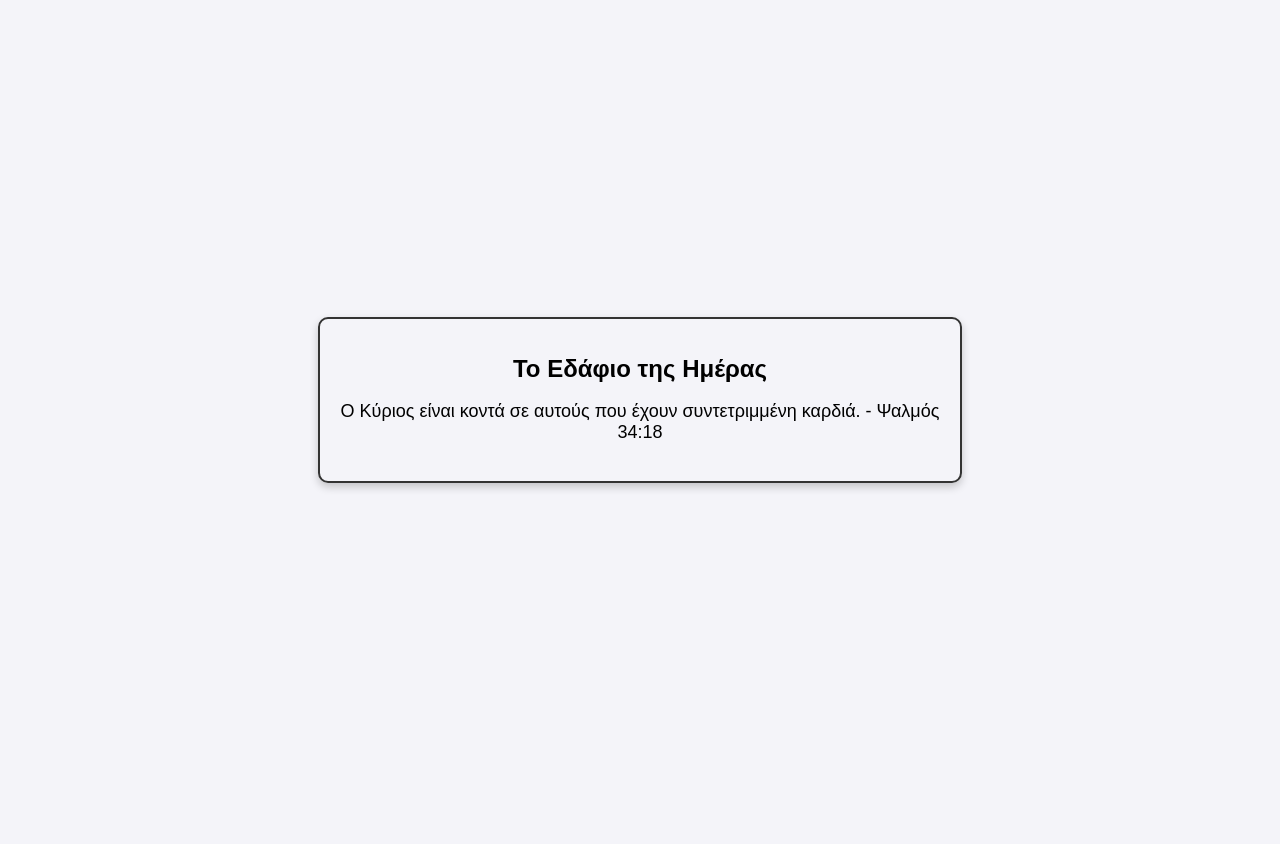
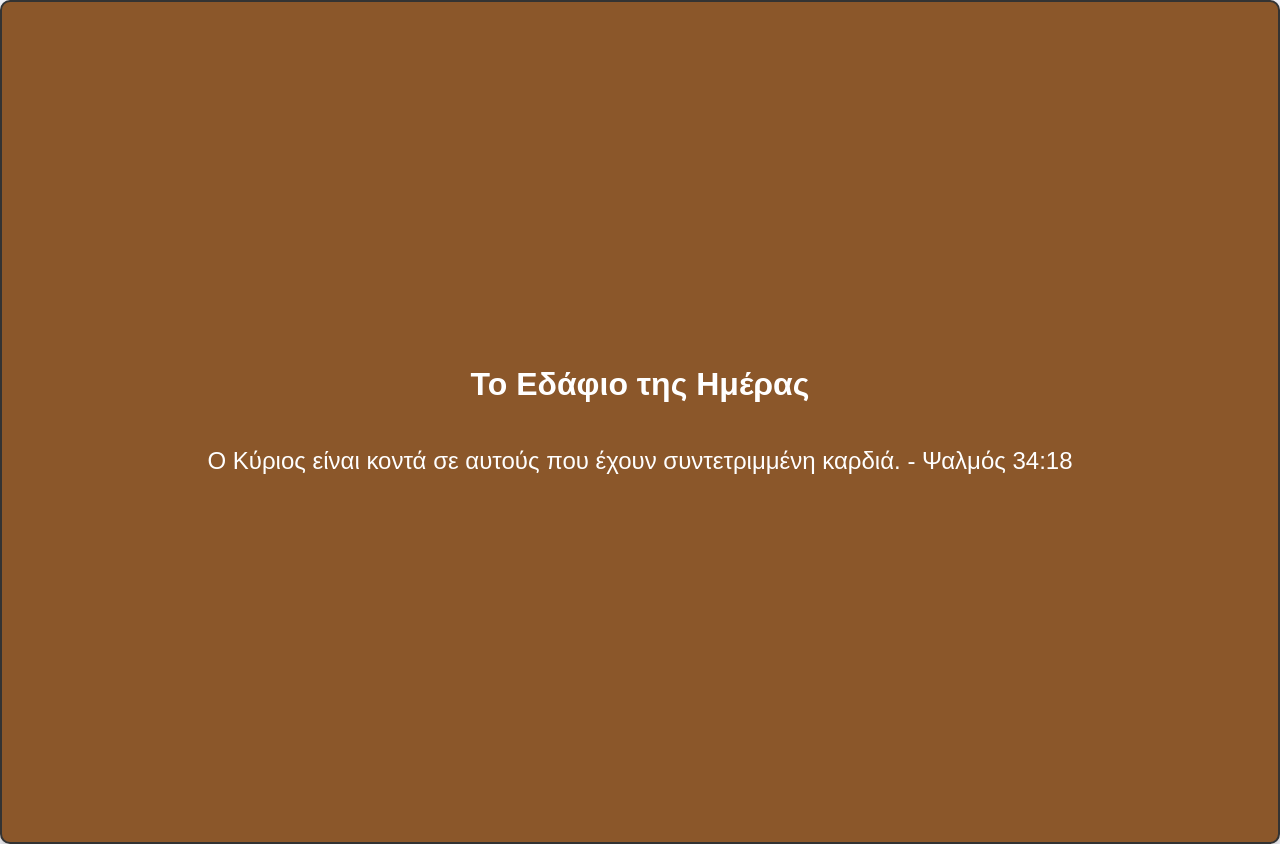
Before and after one commit to Avraamniki15/-, a plain HTML site: page index.html in a window 1280 px wide. Before the commit the page ends 800 px from the top, so only its background shows below. Drawn offline with Linux system fonts and the light colour scheme.

Commit message:
Update index.html

```diff
--- a/index.html
+++ b/index.html
@@ -13,24 +13,30 @@
       min-height: 100vh;
       margin: 0;
       background-color: #f4f4f9;
+      overflow: hidden;
     }
     .verse-box {
-      width: 80%;
-      max-width: 600px;
+      width: 100vw;  /* Ορίζει το πλάτος του κουτιού στο 100% της οθόνης */
+      height: 100vh; /* Ορίζει το ύψος του κουτιού στο 100% της οθόνης */
       padding: 20px;
       border: 2px solid #333;
       border-radius: 10px;
       text-align: center;
-      background-color: 8b572a;
+      background-color: #8b572a; /* Χρώμα φόντου του κουτιού */
       box-shadow: 0 4px 8px rgba(0, 0, 0, 0.2);
+      display: flex;
+      flex-direction: column;
+      justify-content: center;
+      align-items: center;
     }
     .verse-box h1 {
-      font-size: 24px;
-      margin-bottom: 10px;
+      font-size: 32px;
+      margin-bottom: 20px;
+      color: #ffffff;
     }
     .verse-box p {
-      font-size: 18px;
-      color: 8b572a;
+      font-size: 24px;
+      color: #ffffff;
     }
   </style>
 </head>
```
